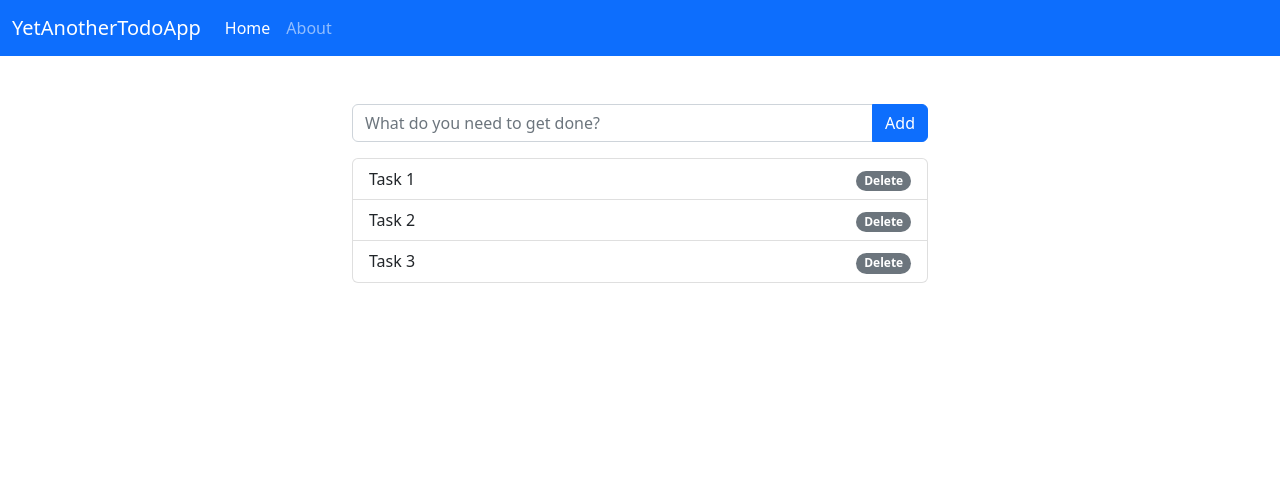
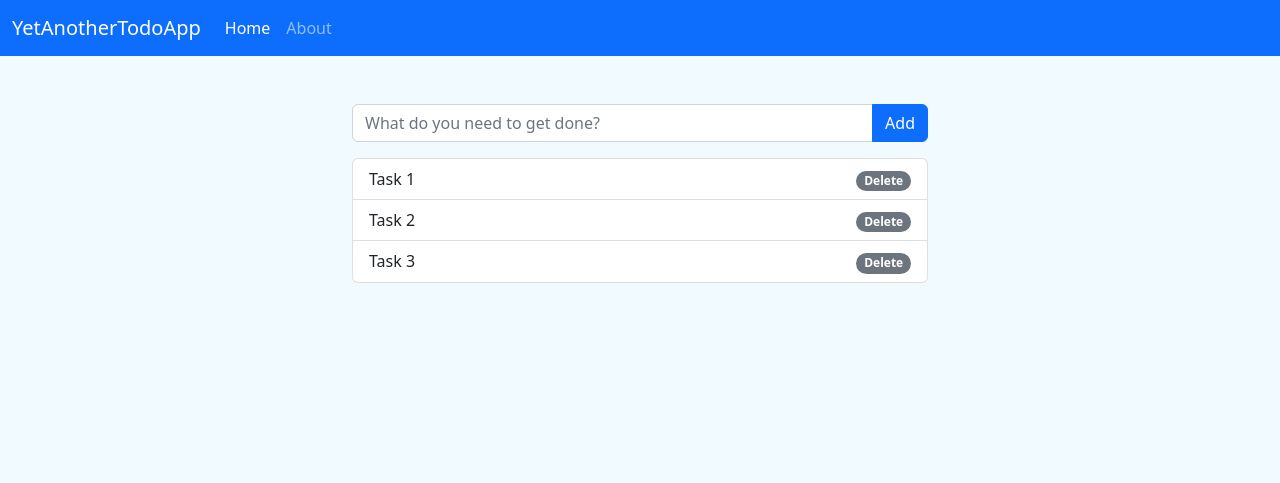
Before and after one commit to cestrand/YetAnotherTodoListApp, a Flask app: page / in a window 1280 px wide. Shown: the top 483 px of the page. Run offline with Flask 2, Linux system fonts and the light colour scheme; some libraries are stand-ins or nearby versions.

Commit message:
add static js and css

```diff
--- /dev/null
+++ b/static/app.js
@@ -0,0 +1,3 @@
+$(document).ready(function() {
+    console.log("hi");
+});
--- /dev/null
+++ b/static/style.css
@@ -0,0 +1,3 @@
+body {
+    background-color: #f0faff;
+}
--- a/templates/layout.html
+++ b/templates/layout.html
@@ -9,6 +9,7 @@
   <meta name="description" content="Another Todo application to store tasks you shall do.">
   <meta name="author" content="Marcin Kolenda">
   <link rel="stylesheet" href="https://cdn.jsdelivr.net/npm/bootstrap@5.2.3/dist/css/bootstrap.min.css">
+  <link rel="stylesheet" href="/static/style.css">
 </head>
 
 <body>
@@ -34,11 +35,14 @@
     </nav>
     {% endblock %}
 
+    <div class="container" id="content-container">
     {% block content %}
 
     {% endblock %}
+    </div>
 {% endblock %}
     <script src="https://cdn.jsdelivr.net/npm/jquery@3.6.1/src/core.min.js"></script>
     <script src="https://cdn.jsdelivr.net/npm/bootstrap@5.2.3/dist/js/bootstrap.bundle.min.js"></script>
+    <script src="/static/app.js"></script>
 </body>
 </html>
```
